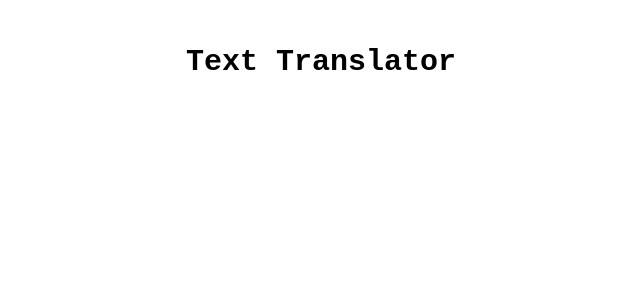
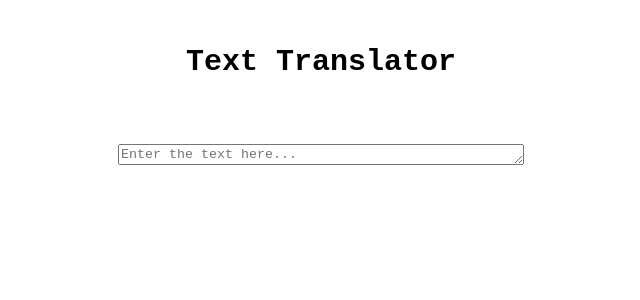
Before and after one commit to SandunMadush/Text-Translator, a React (Create React App) app in the folder translator/: page / in a window 1280 px wide. Shown: the top 300 px of the page, without its empty margins (319-959 px from the left). Built offline with nearby package versions, Linux system fonts and the light colour scheme; a web font is replaced by a local one.

Commit message:
add text area

```diff
--- a/translator/src/App.css
+++ b/translator/src/App.css
@@ -9,3 +9,8 @@
   font-family: 'Azeret Mono', monospace;
   font-size: 30px;
 }
+
+.app-body{
+  padding: 20px;
+  text-align: center;
+}
--- a/translator/src/components/Translate.js
+++ b/translator/src/components/Translate.js
@@ -1,11 +1,24 @@
-import React from 'react'
+import React from "react";
+import TextareaAutosize from "@mui/material/TextareaAutosize";
 
 export default function Translate() {
   return (
     <div>
       <div className="app-header">
-      <h2 className="header">Text Translator</h2>
+        <h2 className="header">Text Translator</h2>
+      </div>
+
+      <div className="app-body">
+        <div>
+          <form>
+            <TextareaAutosize
+              aria-label="empty textarea"
+              placeholder="Enter the text here..."
+              style={{ width: 400 }}
+            />
+          </form>
+        </div>
       </div>
     </div>
-  )
+  );
 }
```
